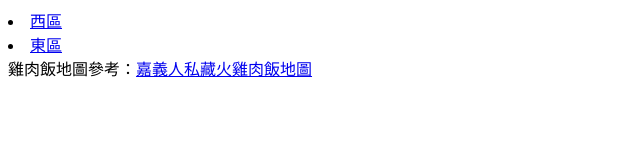
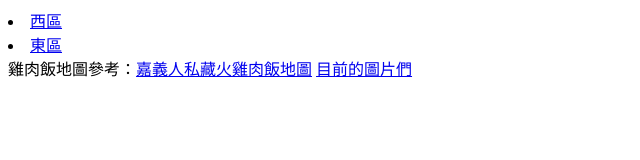
Before and after one commit to cyh021224/cyh021224.github.io, a plain HTML site: page midterm/index.html in a window 1280 px wide. Shown: the whole page, without its empty margins (0-640 px from the left). Drawn offline with Linux system fonts and the light colour scheme.

Commit message:
Update index.html

```diff
--- a/midterm/index.html
+++ b/midterm/index.html
@@ -1,3 +1,4 @@
 <li><a href="west.html">西區</a></li>
 <li><a href="east.html">東區</a></li>
 雞肉飯地圖參考：<a href="https://www.google.com/maps/d/u/0/viewer?mid=1fHuGwV5KoH2wb9WsWDcUBJjswDFd0fI0&hl=en_US&ll=23.476016523512506%2C120.4498542&z=14">嘉義人私藏火雞肉飯地圖</a>
+<a href="https://cyh021224.github.io/midterm/pictures/">目前的圖片們
```
